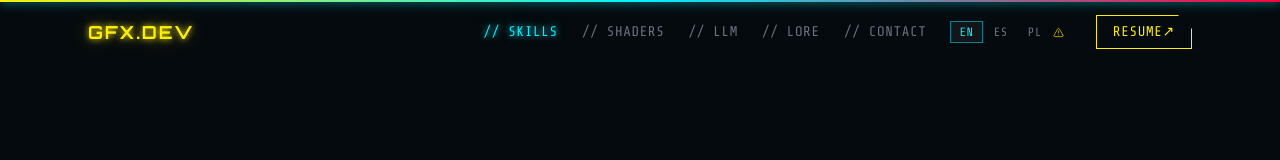
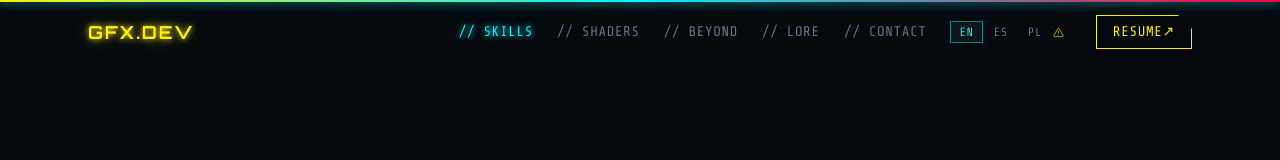
Before and after one commit to DVelascoHerruzo/Portfolio-Website, a React (Vite) app in the folder portfolio/: page / in a window 1280 px wide. Shown: the top 160 px of the page. Built offline with nearby package versions, Linux system fonts and the light colour scheme.

Commit message:
fix: flip language warning tooltip to open downward

```diff
--- a/portfolio/src/components/Hero.tsx
+++ b/portfolio/src/components/Hero.tsx
@@ -107,7 +107,7 @@ export default function Hero() {
             {t.hero.viewShaders}
           </button>
           <a
-            href="/cv.pdf"
+            href="/CV_David_Velasco_Herruzo.pdf"
             target="_blank"
             rel="noopener noreferrer"
             className="px-8 py-3 border border-cp-cyan text-cp-cyan font-bold tracking-widest text-sm clip-corner hover:bg-cp-cyan hover:text-cp-black transition-all duration-200"
--- a/portfolio/src/components/LanguageSwitcher.tsx
+++ b/portfolio/src/components/LanguageSwitcher.tsx
@@ -51,17 +51,17 @@ export default function LanguageSwitcher() {
                 />
                 {showWarning && (
                   <div
-                    className="absolute bottom-full right-0 mb-2 w-56 z-[200] pointer-events-none"
+                    className="absolute top-full right-0 mt-2 w-56 z-[200] pointer-events-none"
                     style={{ fontFamily: "'Share Tech Mono', monospace" }}
                   >
+                    {/* arrow */}
+                    <div className="absolute right-1 bottom-full w-0 h-0 border-l-4 border-r-4 border-b-4 border-l-transparent border-r-transparent border-b-cp-yellow/50" />
                     <div className="bg-cp-black border border-cp-yellow/50 p-2.5 text-xs leading-relaxed">
                       <span className="text-cp-yellow font-semibold flex items-center gap-1 mb-1">
                         <AlertTriangle size={10} /> UWAGA / WARNING
                       </span>
                       <span className="text-cp-muted">{warning}</span>
                     </div>
-                    {/* arrow */}
-                    <div className="absolute right-1 top-full w-0 h-0 border-l-4 border-r-4 border-t-4 border-l-transparent border-r-transparent border-t-cp-yellow/50" />
                   </div>
                 )}
               </div>
--- a/portfolio/src/components/Navbar.tsx
+++ b/portfolio/src/components/Navbar.tsx
@@ -85,7 +85,7 @@ export default function Navbar() {
           })}
           <LanguageSwitcher />
           <a
-            href={`${import.meta.env.BASE_URL}cv.pdf`}
+            href={`${import.meta.env.BASE_URL}CV_David_Velasco_Herruzo.pdf`}
             target="_blank"
             rel="noopener noreferrer"
             className="ml-2 px-4 py-1.5 border border-cp-yellow text-cp-yellow text-sm font-mono tracking-wider hover:bg-cp-yellow hover:text-cp-black transition-all duration-200 clip-corner"
@@ -122,7 +122,7 @@ export default function Navbar() {
           <div className="flex items-center justify-between pt-2 border-t border-cp-border">
             <LanguageSwitcher />
             <a
-              href={`${import.meta.env.BASE_URL}cv.pdf`}
+              href={`${import.meta.env.BASE_URL}CV_David_Velasco_Herruzo.pdf`}
               target="_blank"
               rel="noopener noreferrer"
               className="px-4 py-1.5 border border-cp-yellow text-cp-yellow text-sm font-mono hover:bg-cp-yellow hover:text-cp-black transition-all"
--- a/portfolio/src/i18n/index.ts
+++ b/portfolio/src/i18n/index.ts
@@ -90,7 +90,7 @@ const en: Translations = {
   nav: {
     skills:  '// SKILLS',
     shaders: '// SHADERS',
-    llm:     '// LLM',
+    llm:     '// BEYOND',
     lore:    '// LORE',
     contact: '// CONTACT',
     resume:  'RESUME↗',
@@ -208,7 +208,7 @@ const es: Translations = {
   nav: {
     skills:  '// HABILIDADES',
     shaders: '// SHADERS',
-    llm:     '// LLM',
+    llm:     '// MÁS_ALLÁ',
     lore:    '// LORE',
     contact: '// CONTACTO',
     resume:  'CV↗',
@@ -326,7 +326,7 @@ const pl: Translations = {
   nav: {
     skills:  '// UMIEJĘTNOŚCI',
     shaders: '// SHADERY',
-    llm:     '// LLM',
+    llm:     '// WIĘCEJ',
     lore:    '// LORE',
     contact: '// KONTAKT',
     resume:  'CV↗',
```
Also changed, not shown: 2 other files (tests, documents, lock files or other folders).
